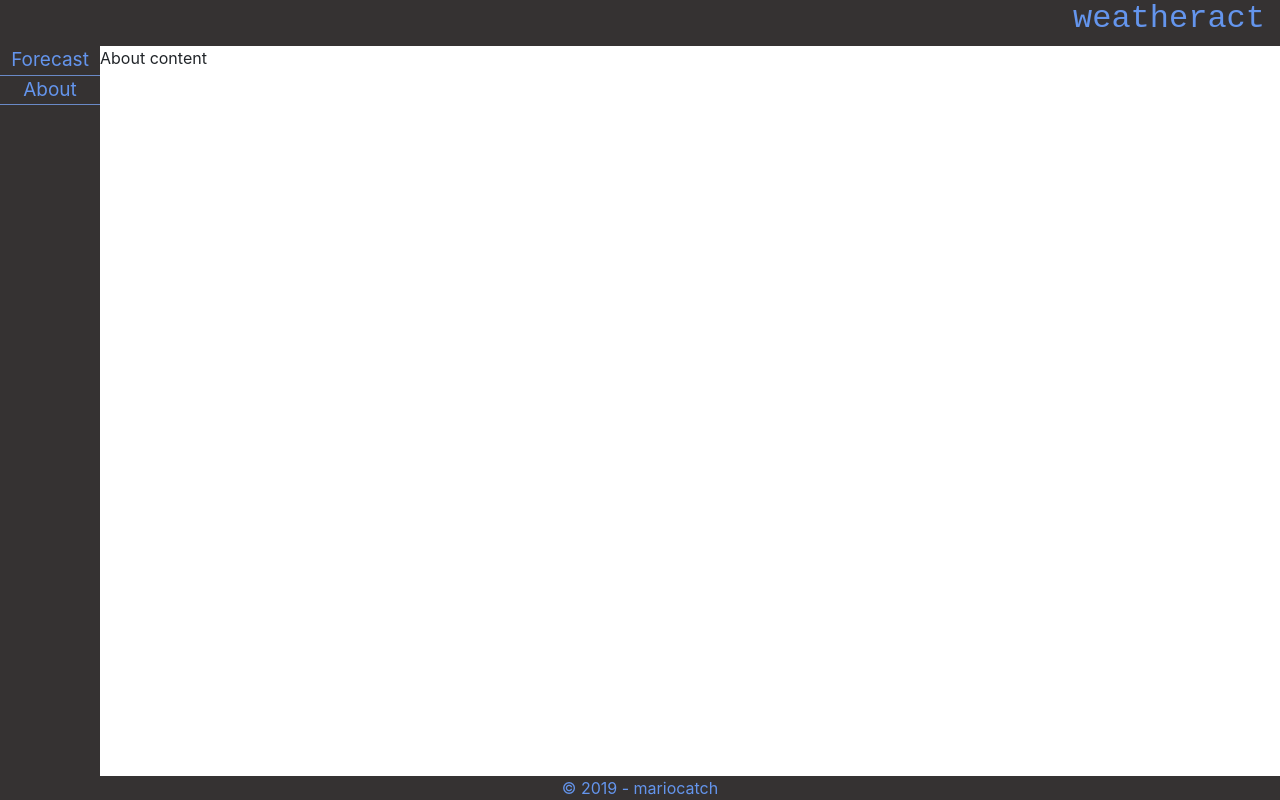
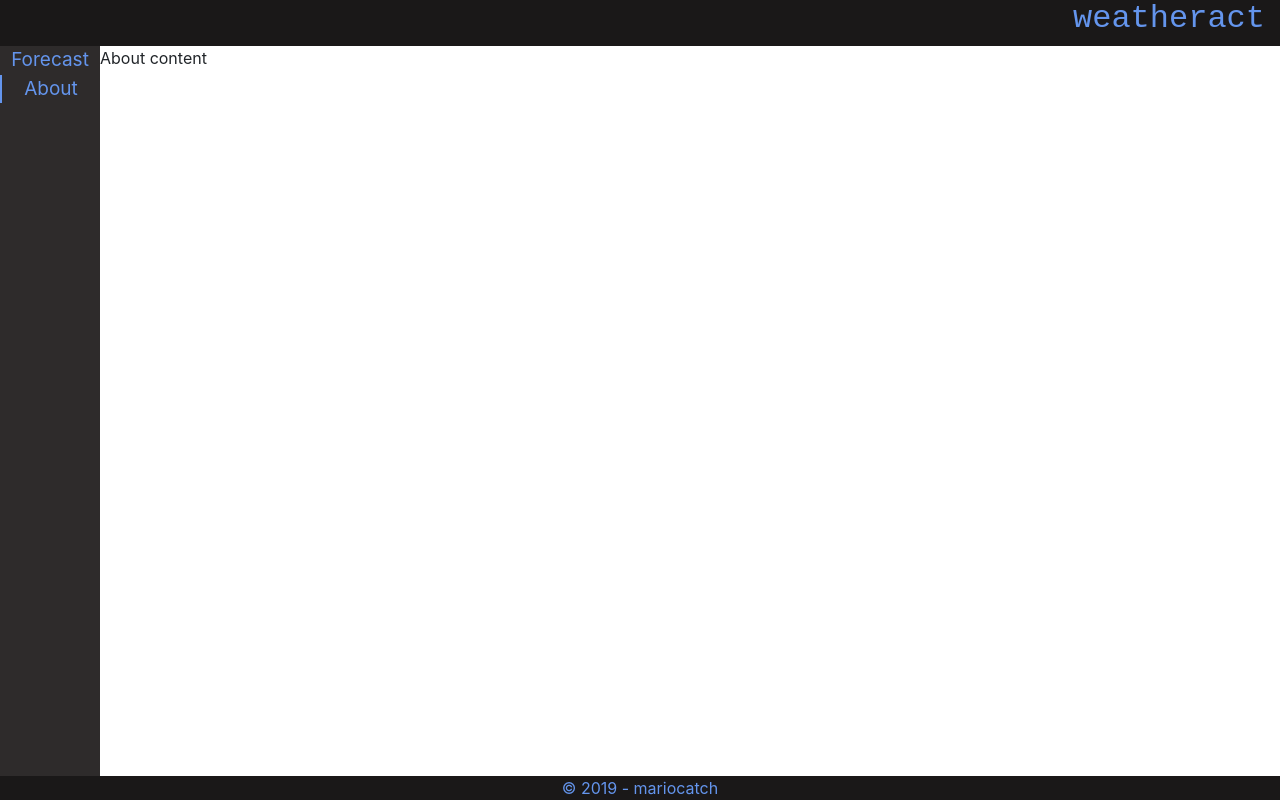
Before and after one commit to trustieee/weatheract, a React app: page /about in a window 1280 px wide. Built offline with nearby package versions, Linux system fonts and the light colour scheme.

Commit message:
More formatting, clean looking!

```diff
--- a/src/components/common/Footer.css
+++ b/src/components/common/Footer.css
@@ -1,5 +1,5 @@
 footer.app-footer {
   text-align: center;
-  background-color: #353232;
+  background-color: #1a1818;
   color: cornflowerblue;
 }
--- a/src/components/common/Header.css
+++ b/src/components/common/Header.css
@@ -1,6 +1,6 @@
 header.app-header {
   text-align: center;
-  background-color: #353232;
+  background-color: #1a1818;
   text-align: right;
 }
 
--- a/src/components/forecast/ForecastController.js
+++ b/src/components/forecast/ForecastController.js
@@ -38,6 +38,12 @@ class ForecastController extends Component {
   }
 
   componentDidMount() {
+    const localState = localStorage.getItem('state');
+    if (localState) {
+      this.setState({ forecast: JSON.parse(localState) });
+      return;
+    }
+
     fetch(
       `https://cors-anywhere.herokuapp.com/https://api.openweathermap.org/data/2.5/forecast?zip=${
         this.state.zip
@@ -77,6 +83,8 @@ class ForecastController extends Component {
           forecast.dates[date].sums = { ...groups };
           groups = {};
         });
+
+        localStorage.setItem('state', JSON.stringify(forecast));
         this.setState({ forecast: forecast });
       });
   }
--- a/src/components/forecast/ForecastList.js
+++ b/src/components/forecast/ForecastList.js
@@ -35,7 +35,7 @@ function ForecastList(props) {
 
   const forecast = props.forecast;
   if (!forecast || !forecast.city || !forecast.city.name || !forecast.dates) {
-    return <div>No weather data</div>;
+    return <div>Loading weather data...</div>;
   }
   return (
     <div className="forecast-list-container">
--- a/src/components/nav/Navigation.css
+++ b/src/components/nav/Navigation.css
@@ -1,6 +1,6 @@
 nav.app-nav {
   display: flex;
-  background-color: #353232;
+  background-color: #2e2b2b;
   flex-direction: column;
   width: 100px;
   text-align: center;
@@ -8,6 +8,5 @@ nav.app-nav {
 
 nav.app-nav > a {
   color: cornflowerblue;
-  border-bottom: 1px solid #6a8ac7;
   font-size: 19px;
 }
--- a/src/components/nav/Navigation.js
+++ b/src/components/nav/Navigation.js
@@ -1,12 +1,20 @@
 import React from 'react';
 import './Navigation.css';
-import { Link } from 'react-router-dom';
+import { NavLink } from 'react-router-dom';
 
 function Navigation() {
+  const activeStyle = {
+    borderLeft: 'solid 2px cornflowerblue'
+  };
+
   return (
     <nav className="app-nav">
-      <Link to="/">Forecast</Link>
-      <Link to="/about">About</Link>
+      <NavLink activeStyle={activeStyle} to="/" exact>
+        Forecast
+      </NavLink>
+      <NavLink activeStyle={activeStyle} to="/about">
+        About
+      </NavLink>
     </nav>
   );
 }
```
